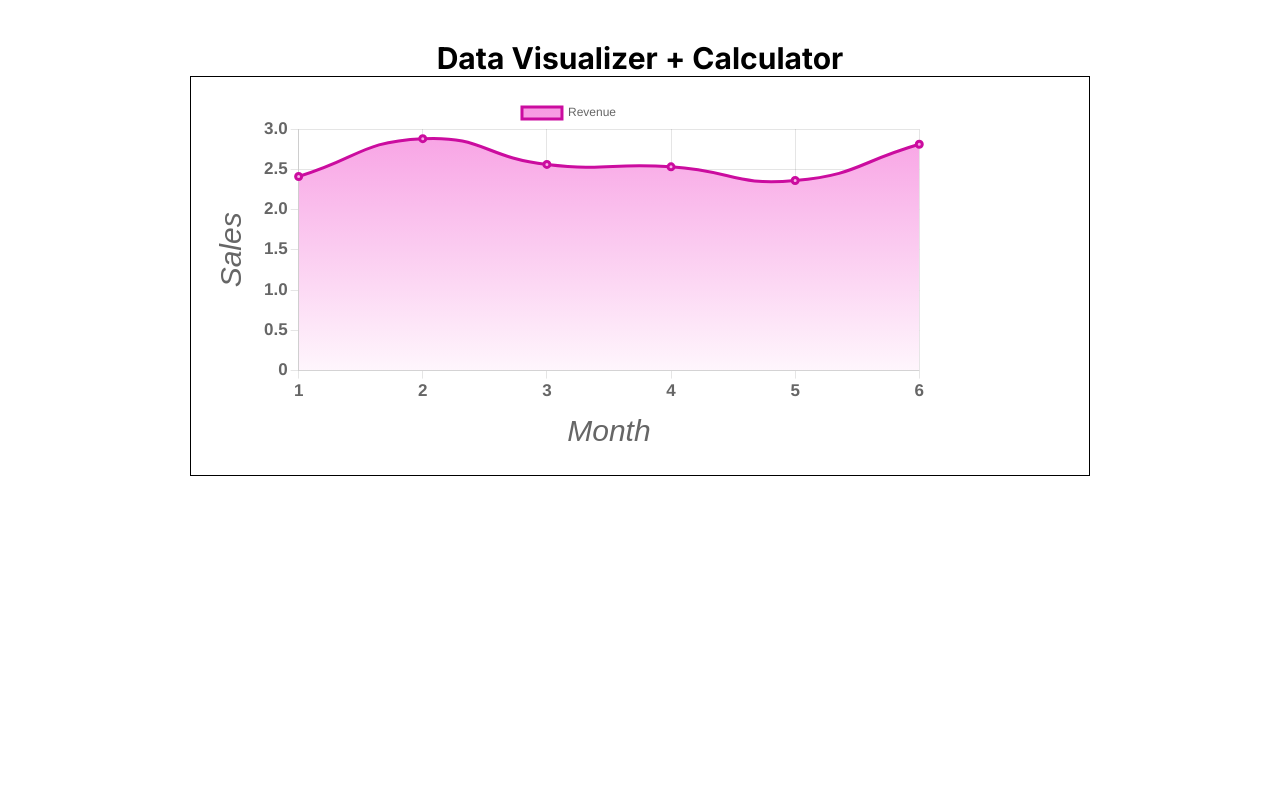
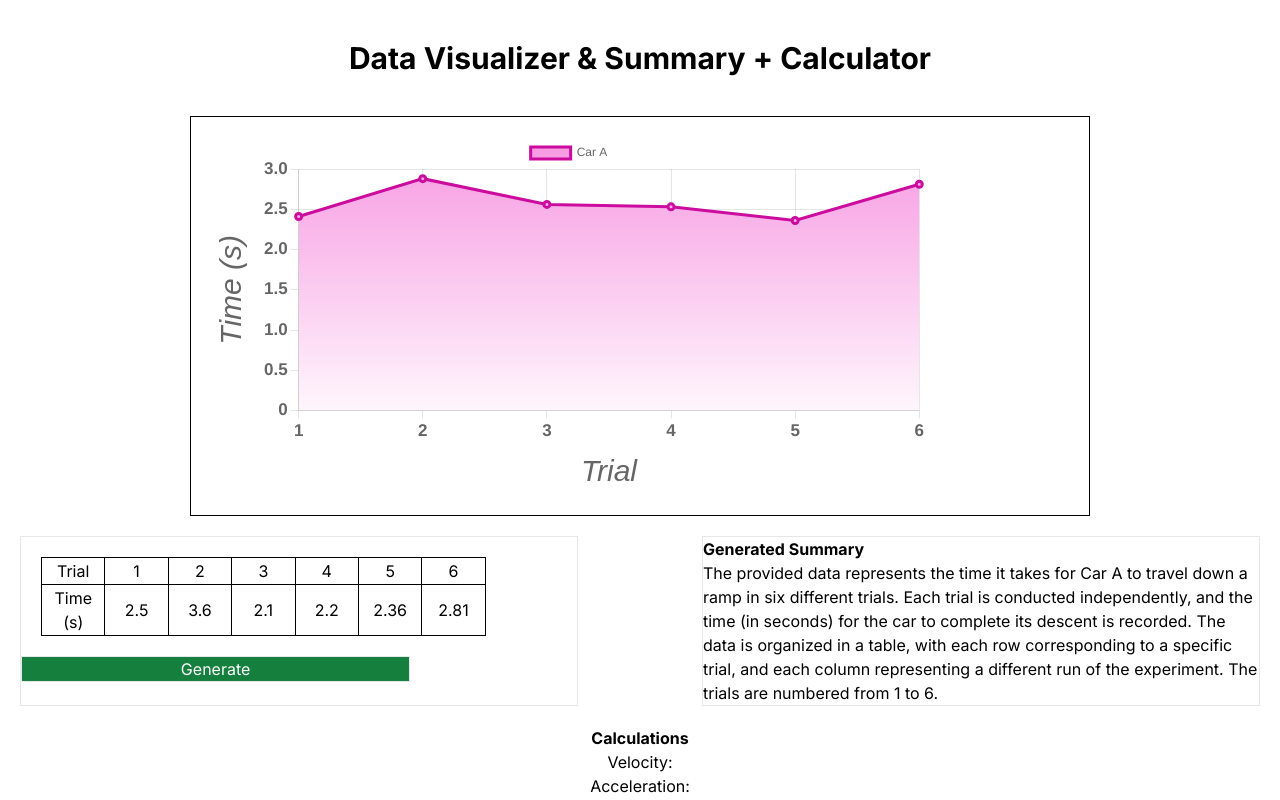
Before and after one commit to Dominier/physics-project, a Next.js app: page /linechart in a window 1280 px wide. Built offline with nearby package versions, Linux system fonts and the light colour scheme.

Commit message:
Update velocity + table

```diff
--- a/app/linechart/page.js
+++ b/app/linechart/page.js
@@ -36,13 +36,13 @@ function LineChart() {
     labels: experimentData.map((data) => data.trial),
     datasets: [
       {
-        label: "Revenue",
+        label: "Car A",
         data: experimentData.map((data) => data.time),
         borderColor: "#cb0c9f",
         borderWidth: 3,
         pointBorderColor: "#cb0c9f",
         pointBorderWidth: 3,
-        tension: 0.5,
+        tension: 0,
         fill: true,
         backgroundColor: (context) => {
           const ctx = context.chart.ctx;
@@ -70,7 +70,7 @@ function LineChart() {
         },
         title: {
           display: true,
-          text: "Sales",
+          text: "Time (s)",
           padding: {
             bottom: 10,
           },
@@ -91,7 +91,7 @@ function LineChart() {
         },
         title: {
           display: true,
-          text: "Month",
+          text: "Trial",
           padding: {
             top: 10,
           },
@@ -105,16 +105,63 @@ function LineChart() {
     },
   };
 
+    var generatedSummary = [
+        { summary: "The provided data represents the time it takes for Car A to travel down a ramp in six different trials. Each trial is conducted independently, and the time (in seconds) for the car to complete its descent is recorded. The data is organized in a table, with each row corresponding to a specific trial, and each column representing a different run of the experiment. The trials are numbered from 1 to 6."},
+    ]
   return (
     <div>
-      <h1 className="font-bold text-3xl text-center mt-10">
-        Data Visualizer + Calculator
-      </h1>
-      <div
-        className="w-[900px] h-[400px] p-[20px] cursor-pointer border border-black ml-auto mr-auto"
-      >
+        <h1 className="font-bold text-3xl text-center mt-10">
+            Data Visualizer & Summary + Calculator
+        </h1>
+
+        {/* Chart */}
+        <div
+            className="w-[900px] h-[400px] p-[20px] cursor-pointer border border-black ml-auto mr-auto mt-10"
+        >
         <Line data={data} options={options}></Line>
-      </div>
+        </div>
+
+        <div className="flex col-auto p-5">
+            <div className="border w-[45%]">
+                <table className="table-fixed border-collapse w-[80%] m-[20px] text-center">
+                    <thead>
+                      <tr className="border border-black">
+                          <td className="border border-black">Trial</td>
+                          <td className="border border-black">1</td>
+                          <td className="border border-black">2</td>
+                          <td className="border border-black">3</td>
+                          <td className="border border-black">4</td>
+                          <td className="border border-black">5</td>
+                          <td className="border border-black">6</td>
+                      </tr>
+                    </thead>
+                    <tbody>
+                      <tr className="border border-black">
+                          <td className="border border-black">Time (s)</td>
+                          <td className="border border-black">2.5</td>
+                          <td className="border border-black">3.6</td>
+                          <td className="border border-black">2.1</td>
+                          <td className="border border-black">2.2</td>
+                          <td className="border border-black">2.36</td>
+                          <td className="border border-black">2.81</td>
+                      </tr>
+                  </tbody>
+                </table>
+                <button className="border bg-green-700 text-white w-[70%]">Generate</button>
+            </div>
+
+            <div className="border w-[45%] ml-auto">
+                <h3 className="font-bold">Generated Summary</h3>
+                <p>{generatedSummary[0].summary}</p>
+            </div>
+
+        </div>
+        <div className="text-center">
+            <h3 className="font-bold">Calculations</h3>
+            <p>Velocity:</p>
+            <p>Acceleration:</p>
+        </div>
+
     </div>
   );
 }
--- a/app/page.tsx
+++ b/app/page.tsx
@@ -1,13 +1,18 @@
-import Image from 'next/image'
+import Image from 'next/image';
+import { velocity } from '@/utils/velocity';
 
 export default function Home() {
+  let velocityTest = velocity();
+
   return (
     <div>
       <div className="font-bold text-xl text-center pt-5 border border-black">
-        Physics 4A Skeleton
+        Physics Project Very Rough Draft
       </div>
-      <div>
-
+      <div className="grid lg:grid-cols-2 pl-14 pr-14 mt-[4%]">
+        <div className="border border-blue-600 text-center"><a href="/linechart">Kinematics</a></div>
+        <div className="border border-red-600 text-center">Projectile Motion</div>
+        {velocityTest}
       </div>
     </div>
   )
--- /dev/null
+++ b/utils/velocity.tsx
@@ -0,0 +1,5 @@
+
+export const velocity = async () => {
+    let count = 5 + 5;
+    return count;
+}
```
